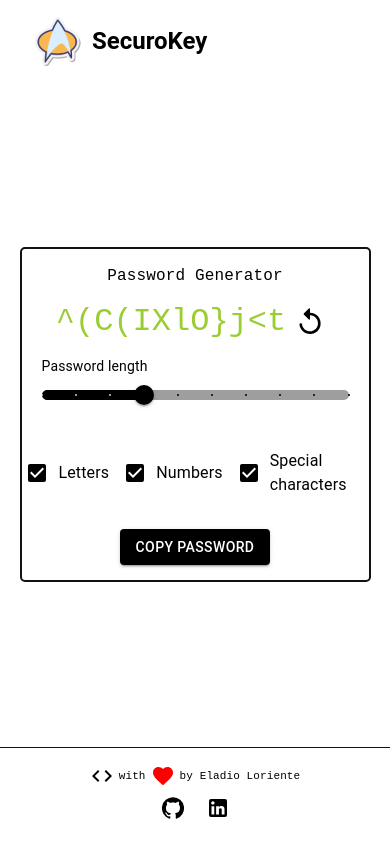
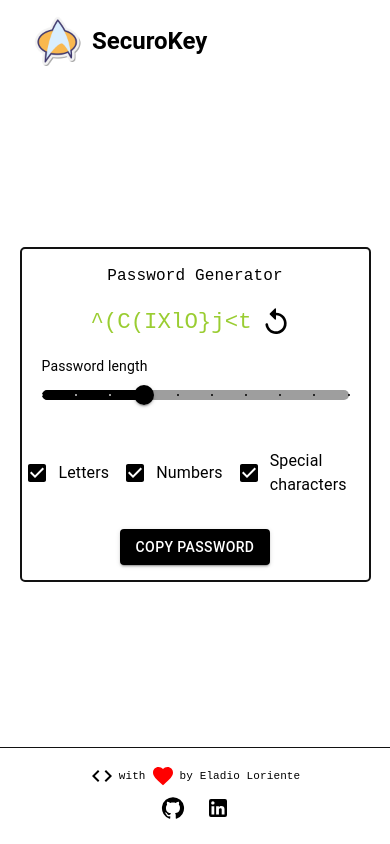
Before and after one commit to eloriente/app-securokey, a React (Vite) app: page / in a window 390 px wide. Built offline with nearby package versions, Linux system fonts and the light colour scheme.

Commit message:
fix: Password font-size on mobile device

```diff
--- a/src/components/atoms/password/password.styled.component.ts
+++ b/src/components/atoms/password/password.styled.component.ts
@@ -23,9 +23,9 @@ export const PasswordStyledComponent = styled(Typography)<{password_length: numb
     width: 100%;
   }
 
-  @media (max-width: 380px) {
+  @media (max-width: 767px) {
     &.MuiTypography-root{
-      font-size: 1rem;
+      font-size: 1.4rem;
     }
   }
 
```
